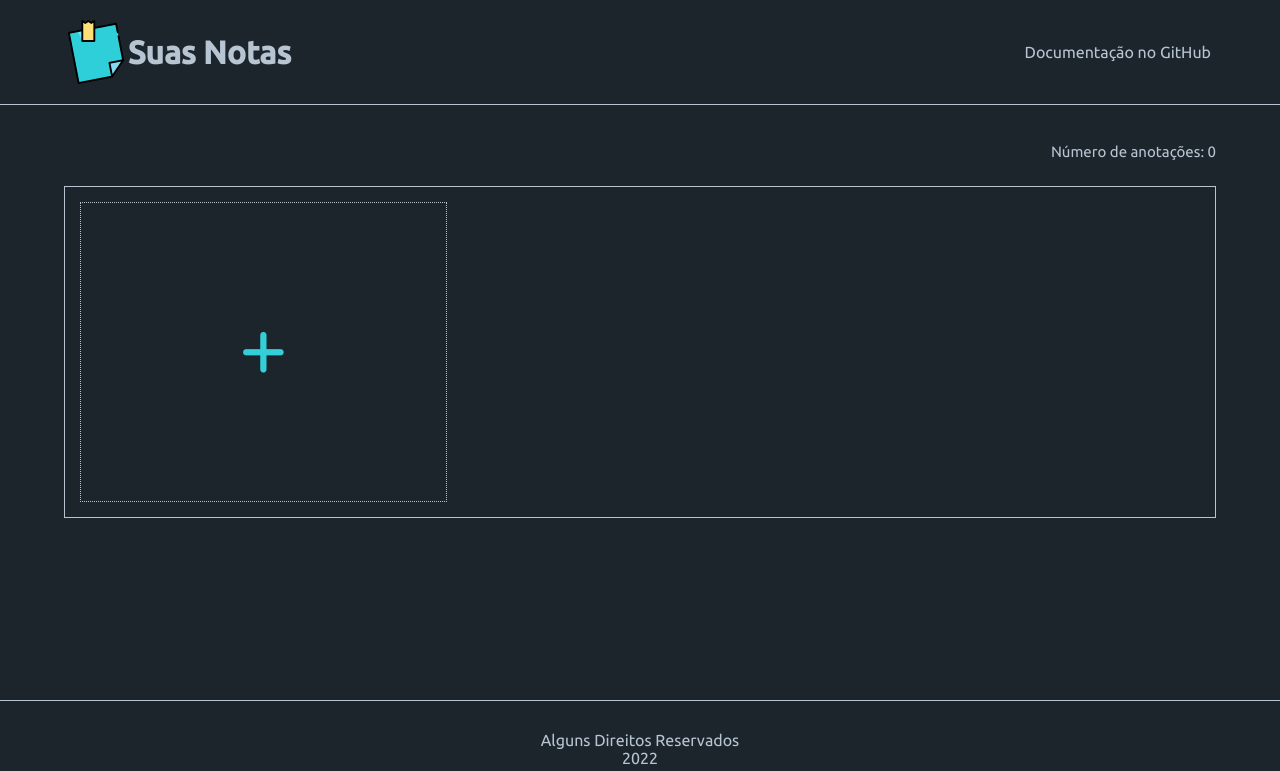
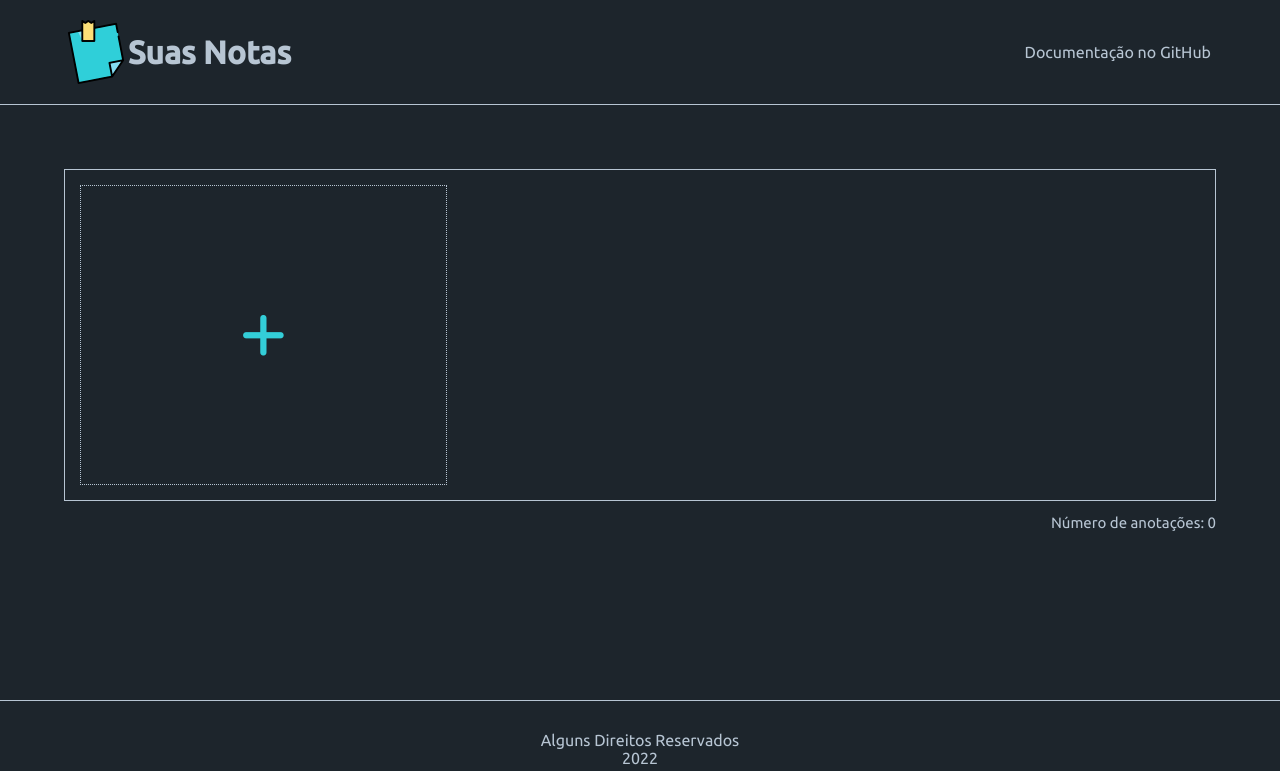
Before and after one commit to samuelsouzzza/Noti-in, a PHP site: page / in a window 1280 px wide. Shown: the top 771 px of the page. Run offline with PHP 8.4, Linux system fonts and the light colour scheme; data that the repository does not hold is empty; some libraries are stand-ins or nearby versions.

Commit message:
num notas finalizado

```diff
--- a/css/style.css
+++ b/css/style.css
@@ -53,7 +53,7 @@ ul li{
     list-style: none;
 }
 .menu-stats{
-    margin: 3% 5% 0px 5%;
+    margin: 0 5% 0px 5%;
     color: var(--neutra1);
     font-size: 15px;
     display: flex;
@@ -70,7 +70,7 @@ main{
     border: 1px solid var(--neutra1);
     width: auto;
     height: auto;
-    margin: 2% 5%;
+    margin: 5% 5% 1% 5%;
     padding: 15px;
 }
 .add-item, .itens{
--- a/index.php
+++ b/index.php
@@ -28,11 +28,6 @@ include('db/connection.php');
             <li><a href="https://github.com/samuelsouzzza/bloco-de-notas.git" target="blank">Documentação no GitHub</a></li>
         </ul>
     </header>
-    <section class="menu-stats">
-        <div>
-            <p>Número de anotações: <?php echo $qtd;?></p>
-        </div>
-    </section>
     <main>
         <div class="add-item">
             <i class="fa-solid fa-plus"></i>
@@ -50,6 +45,11 @@ include('db/connection.php');
         </div>
         <?php } ?>
     </main>
+    <section class="menu-stats">
+        <div>
+            <p>Número de anotações: <?php echo $qtd;?></p>
+        </div>
+    </section>
     <footer>
         <p>Alguns Direitos Reservados</p><?php echo date('Y');?>
     </footer>
```
